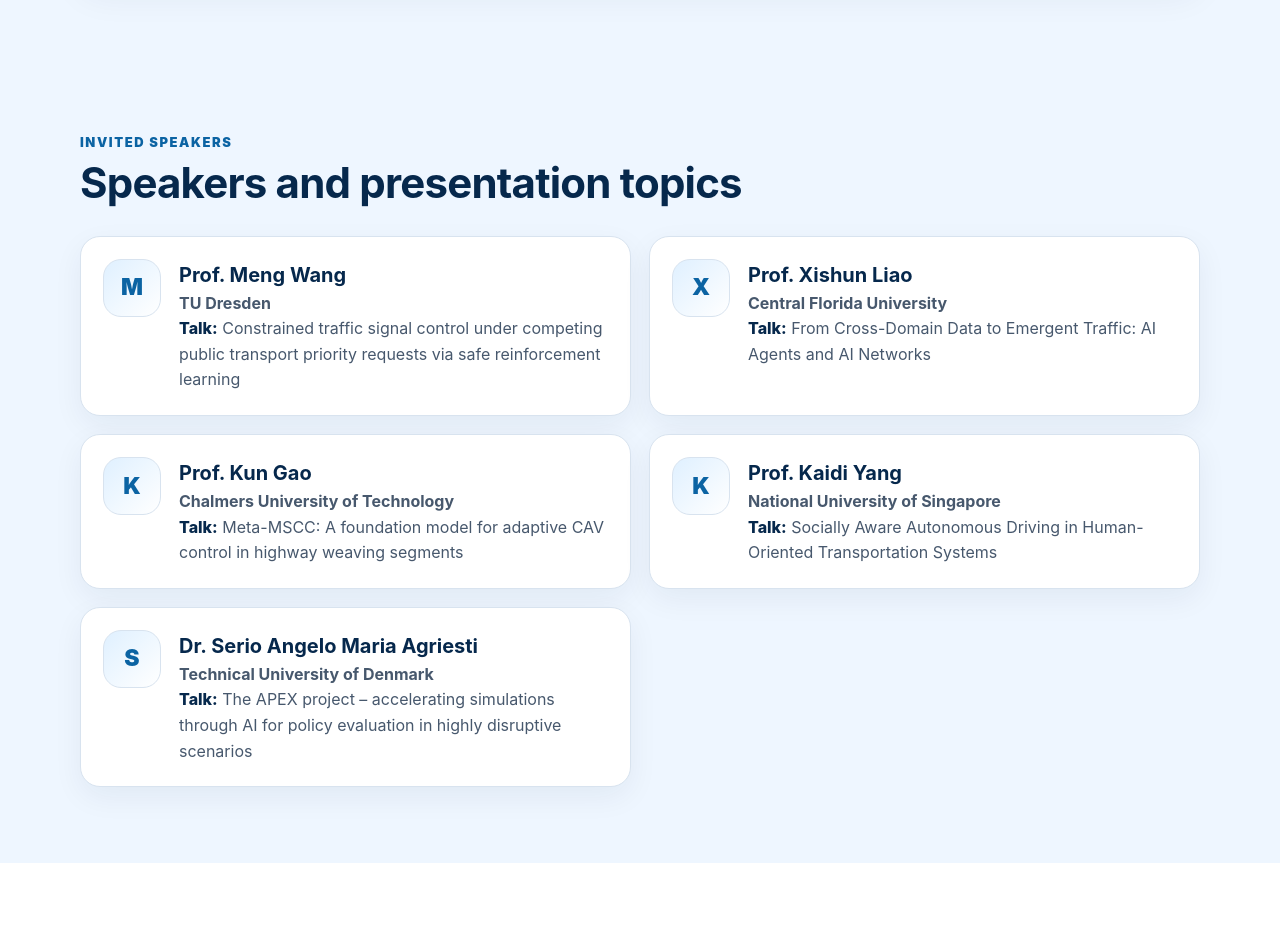
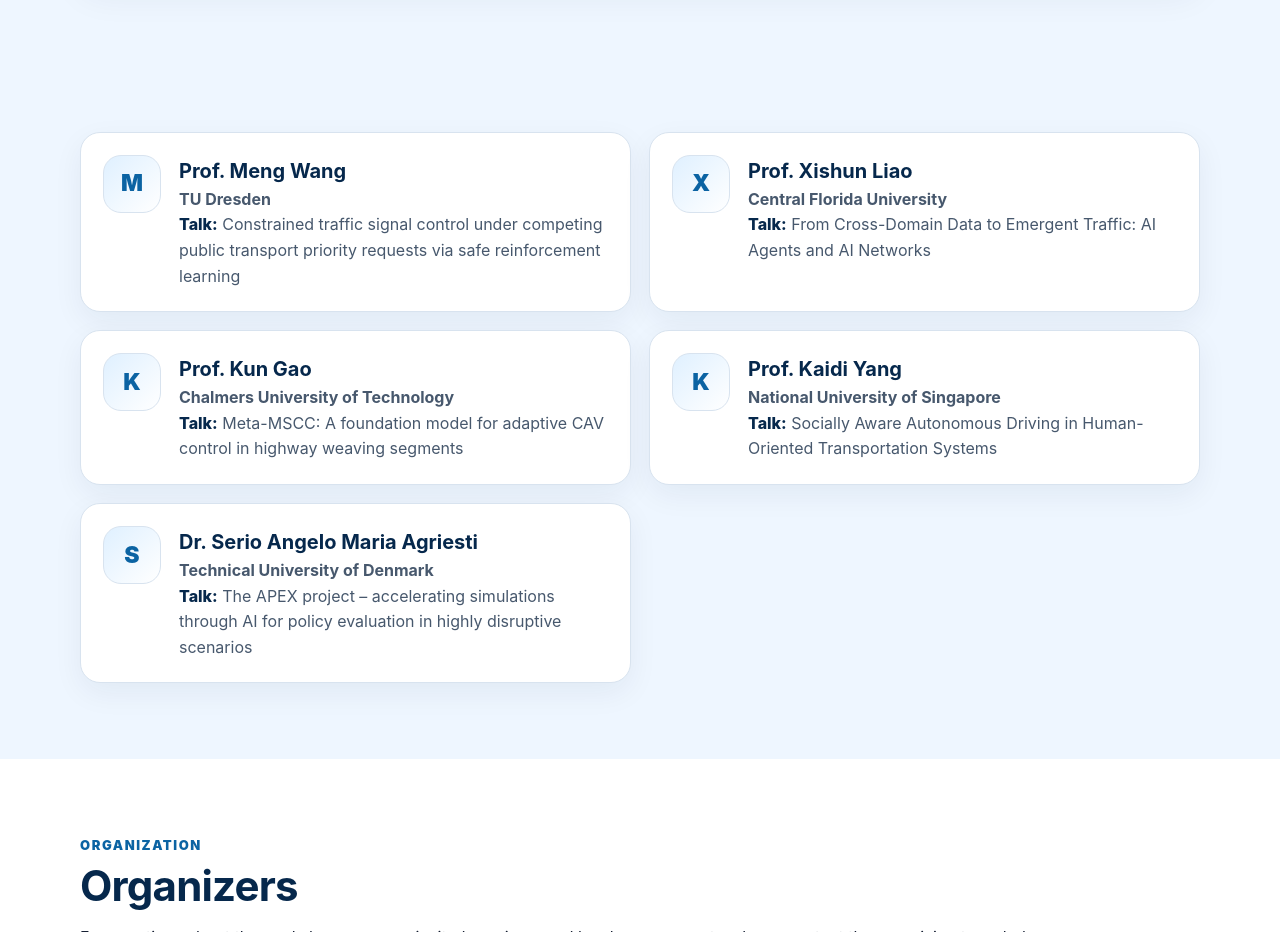
Before and after one commit to itsc-workshop-trustworthy-ai/itsc-workshop-trustworthy-ai.github.io, a plain HTML site: page index.html in a window 1280 px wide. Shown: the part 2460-3392 px from the top of the page. Drawn offline with Linux system fonts and the light colour scheme.

Commit message:
Remove speakers section heading

```diff
--- a/index.html
+++ b/index.html
@@ -237,7 +237,6 @@ h2 { margin:6px 0 0; font-size:clamp(28px,4vw,42px); line-height:1.12; color:var
 </section>
 <section class="section alt" id="speakers">
   <div class="container">
-    <div class="section-head"><div><div class="eyebrow">Invited Speakers</div><h2>Speakers and presentation topics</h2></div></div>
     <div class="speakers"><article class="speaker-card">
   <div class="avatar">M</div>
   <div>
```
